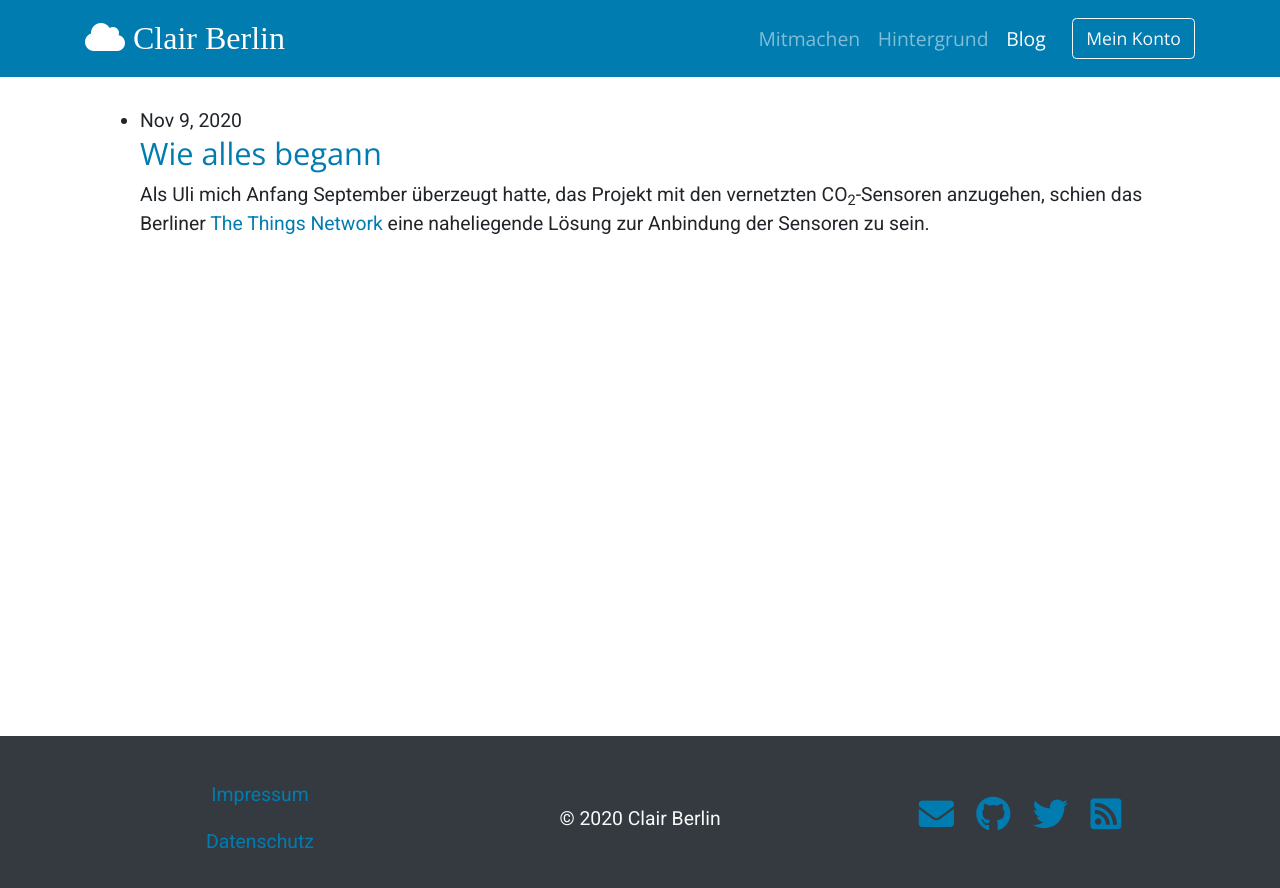
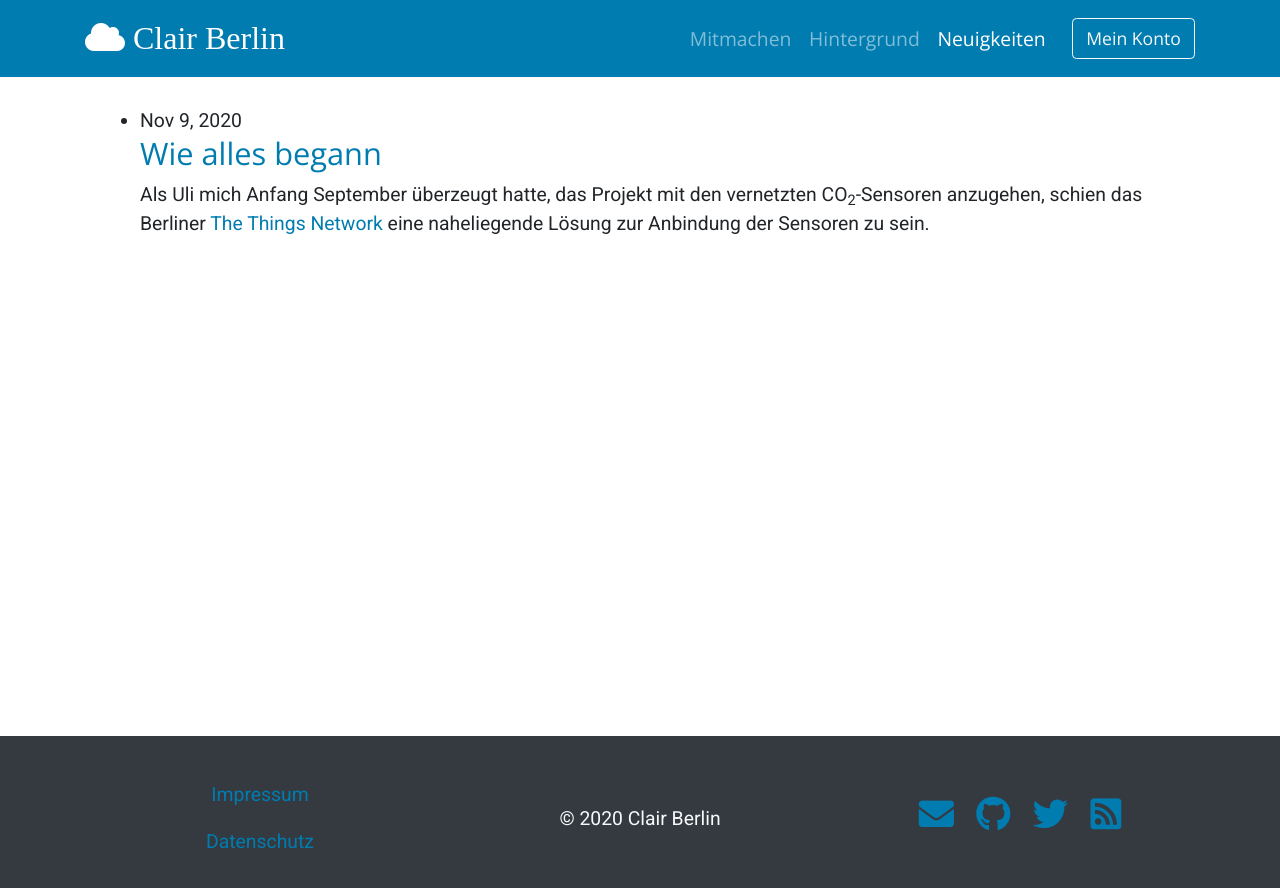
Before and after one commit to ClairBerlin/clair-website, a Jekyll site: the page built from neuigkeiten.md, in a window 1280 px wide. Shown: the top 888 px of the page. Built offline with Jekyll 4.4.1, drawn with Linux system fonts in a browser that asks for light colours; some web fonts are replaced.

Commit message:
Rename Blog to Neuigkeiten

```diff
--- a/_data/nav.yml
+++ b/_data/nav.yml
@@ -5,8 +5,8 @@ links:
   - title: Hintergrund
     url: /hintergrund.html
 
-  - title: Blog
-    url: /blog.html
+  - title: Neuigkeiten
+    url: /neuigkeiten.html
 
 login:
   title: Mein Konto
```
Also changed, not shown: neuigkeiten.md (renamed from blog.md).
